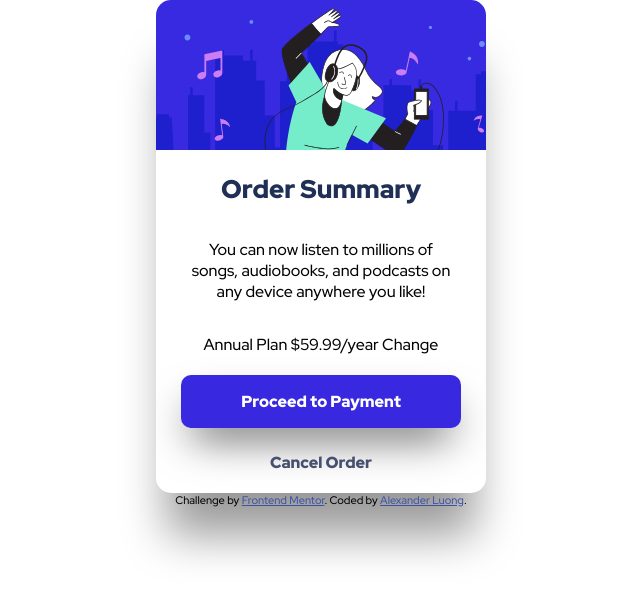
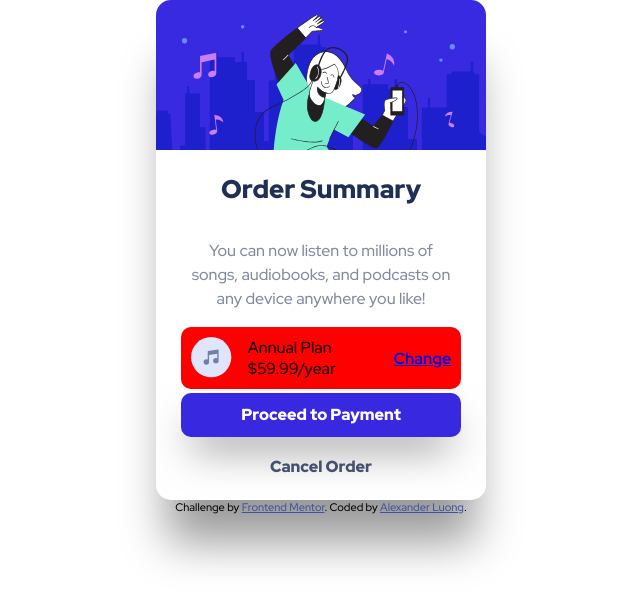
Before and after one commit to alexanderluong/order-summary-component-react, a React (Create React App) app: page / in a window 1280 px wide. Shown: the top 606 px of the page, without its empty margins (319-959 px from the left). Built offline with nearby package versions, Linux system fonts and the light colour scheme.

Commit message:
Css changes

```diff
--- a/src/components/Button/Button.module.css
+++ b/src/components/Button/Button.module.css
@@ -3,7 +3,7 @@ button {
   font-family: 'Red Hat Display', sans-serif;
   font-size: 16px;
   font-weight: 900;
-  padding: 1em 0;
+  padding: 0.7em 0;
   border-radius: 10px;
   border: none;
   cursor: pointer;
@@ -14,9 +14,9 @@ button {
 .outlined {
   background: hsl(245, 75%, 52%);
   color: white;
-  -webkit-box-shadow: 0px 21px 41px -11px rgba(0, 0, 0, 0.64);
-  -moz-box-shadow: 0px 21px 41px -11px rgba(0, 0, 0, 0.64);
-  box-shadow: 0px 21px 41px -11px rgba(0, 0, 0, 0.64);
+  -webkit-box-shadow: 0px 21px 41px -11px rgba(0, 0, 0, 0.5);
+  -moz-box-shadow: 0px 21px 41px -11px rgba(0, 0, 0, 0.5);
+  box-shadow: 0px 21px 41px -11px rgba(0, 0, 0, 0.5);
 }
 
 .flat {
--- a/src/components/OrderSummaryCard/OrderSummaryCard.js
+++ b/src/components/OrderSummaryCard/OrderSummaryCard.js
@@ -1,6 +1,7 @@
 import { ReactComponent as HeroImage } from '../../assets/svg/illustration-hero.svg';
 import styles from './OrderSummaryCard.module.css';
 import Button from '../Button/Button';
+import PlanCard from '../PlanCard/PlanCard';
 
 const OrderSummaryCard = () => {
   return (
@@ -10,16 +11,16 @@ const OrderSummaryCard = () => {
           preserveAspectRatio='xMidYMid slice'
           width='330px'
           height='150px'
-          viewBox='0 0 400 200'
+          viewBox='0 0 440 200'
         />
       </div>
       <h1 className={styles.h1}>Order Summary</h1>
 
-      <p className={styles.p}>
+      <p className={styles.description}>
         You can now listen to millions of songs, audiobooks, and podcasts on any
         device anywhere you like!
       </p>
-      <p>Annual Plan $59.99/year Change</p>
+      <PlanCard planName='Annual Plan' price='$59.99/year' />
       <Button variant='outlined'>Proceed to Payment</Button>
       <Button>Cancel Order</Button>
     </div>
--- a/src/components/OrderSummaryCard/OrderSummaryCard.module.css
+++ b/src/components/OrderSummaryCard/OrderSummaryCard.module.css
@@ -1,6 +1,7 @@
 .card {
   max-width: 330px;
   margin: auto;
+  padding-bottom: 0.5em;
   text-align: center;
   display: flex;
   flex-direction: column;
@@ -18,6 +19,8 @@ h1 {
   color: hsl(223, 47%, 23%);
 }
 
-p {
+.description {
   max-width: 80%;
+  line-height: 1.5em;
+  color: hsl(223, 11%, 56%);
 }
--- a/src/components/PlanCard/PlanCard.js
+++ b/src/components/PlanCard/PlanCard.js
@@ -1 +1,22 @@
-const PlanCard = () => <div>Plan Card</div>;
+import styles from './PlanCard.module.css';
+import { ReactComponent as MusicIcon } from '../../assets/svg/icon-music.svg';
+
+const PlanCard = ({ price, planName }) => (
+  <div className={styles.card}>
+    <MusicIcon
+      preserveAspectRatio='none'
+      height='42'
+      width='42'
+      viewBox='0 0 50 50'
+    />
+    <span class={`flex-column ${styles.plan}`}>
+      <span>{planName}</span>
+      <span>{price}</span>
+    </span>
+    <a className={styles.link} href='#'>
+      Change
+    </a>
+  </div>
+);
+
+export default PlanCard;
--- a/src/components/PlanCard/PlanCard.module.css
+++ b/src/components/PlanCard/PlanCard.module.css
@@ -0,0 +1,21 @@
+.card {
+  max-width: 85%;
+  background: red;
+  width: 100%;
+  display: flex;
+  border-radius: 10px;
+  padding: 10px;
+  box-sizing: border-box;
+  gap: 15px;
+}
+
+.link {
+  align-self: center;
+  justify-self: right;
+  font-weight: 700;
+}
+
+.plan {
+  flex-grow: 2;
+  text-align: left;
+}
--- a/src/index.css
+++ b/src/index.css
@@ -12,3 +12,8 @@ code {
   font-family: source-code-pro, Menlo, Monaco, Consolas, 'Courier New',
     monospace;
 }
+
+.flex-column {
+  display: flex;
+  flex-direction: column;
+}
```
